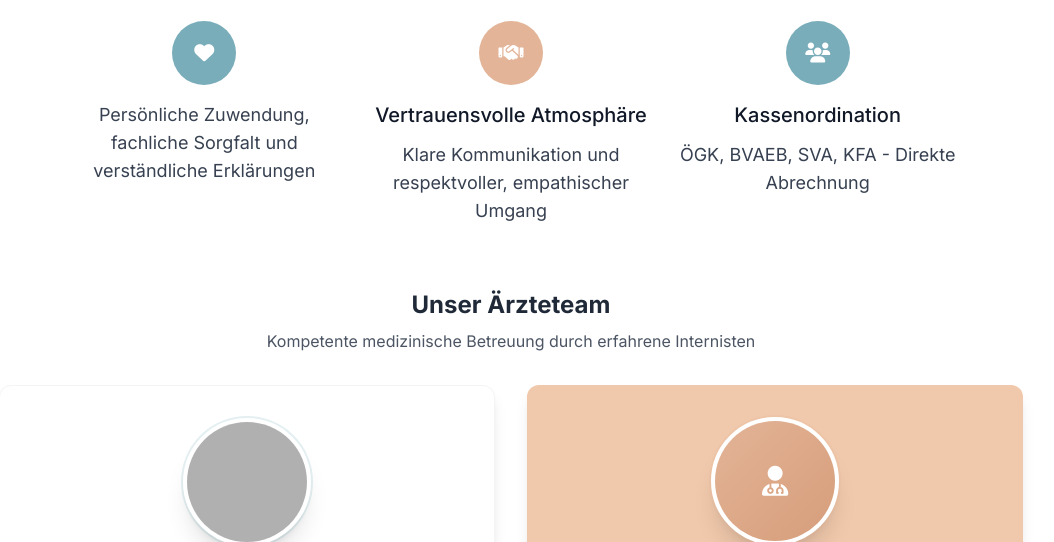
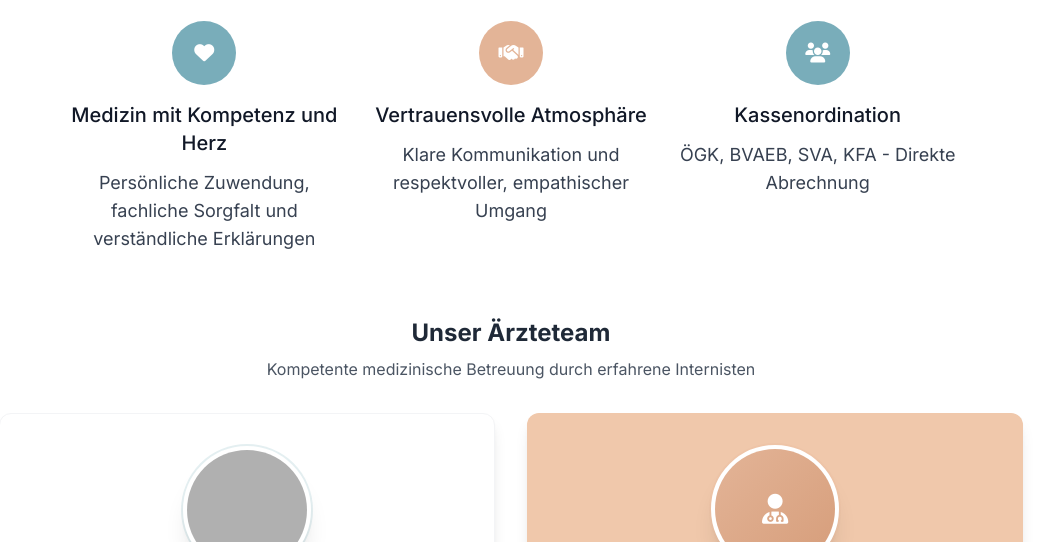
Before and after one commit to gunzi83/imed-professionelle-website, a website: page index.html in a window 1280 px wide. Shown: the part 1753-2295 px from the top of the page, without its empty margins (129-1183 px from the left). Drawn offline with nearby package versions, Linux system fonts and the light colour scheme; grey boxes are pictures that could not be loaded.

Commit message:
feat: Add new heading 'Medizin mit Kompetenz und Herz' to heart block
- Added professional heading 'Medizin mit Kompetenz und Herz' to heart icon section
- Positioned between heart icon and descriptive text
- Uses consistent styling with other section headings (h4, font-medium)
- Emphasizes medical competence and compassionate care
- Improves content structure and readability of the about section

```diff
--- a/index.html
+++ b/index.html
@@ -642,7 +642,9 @@
                             <div class="w-16 h-16 mx-auto mb-4 bg-primary rounded-full flex items-center justify-center">
                                 <i class="fas fa-heart text-white text-xl"></i>
                             </div>
-
+                            <h4 class="text-lg sm:text-xl font-medium text-gray-900 mb-3">
+                                Medizin mit Kompetenz und Herz
+                            </h4>
                             <p class="text-gray-700 text-base sm:text-lg leading-relaxed">
                                 Persönliche Zuwendung, fachliche Sorgfalt und verständliche Erklärungen
                             </p>
```
